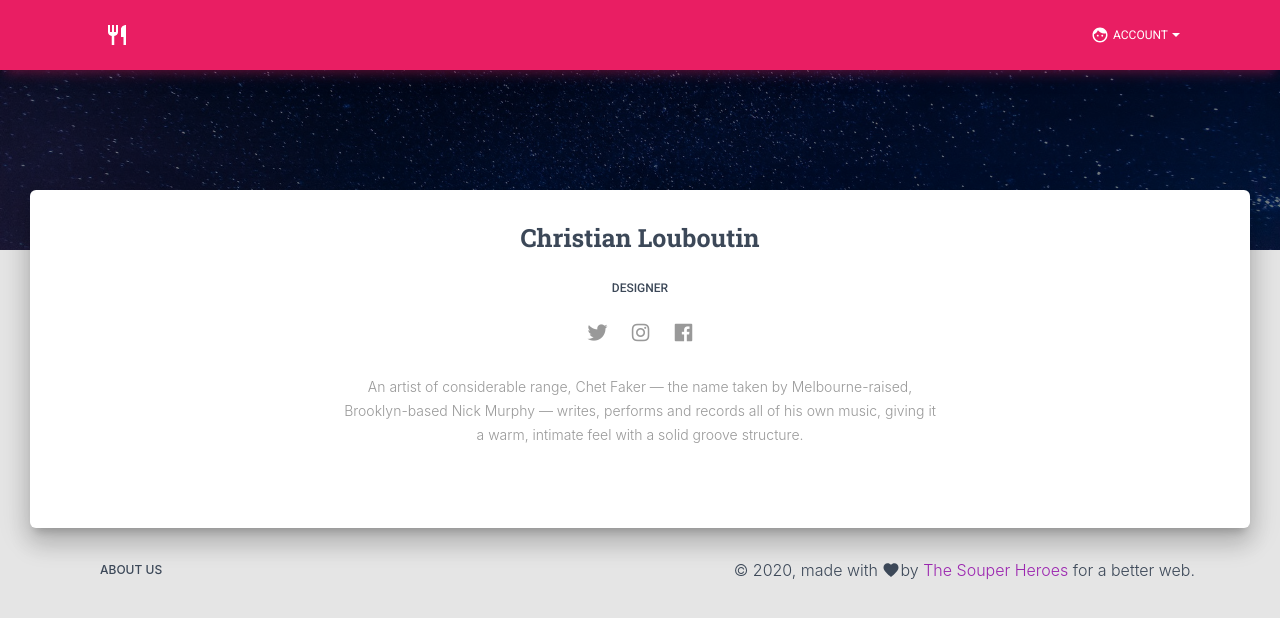
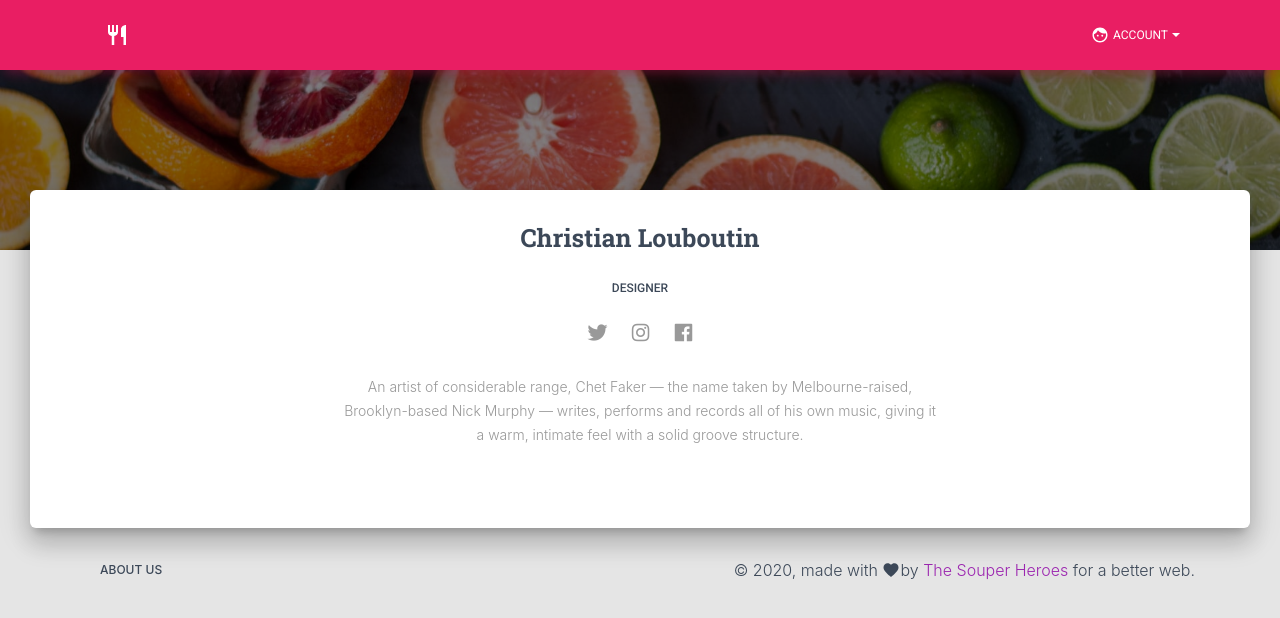
Before and after one commit to Souper-Heroes/souper-app-frontend, a React (Create React App) app: page / in a window 1280 px wide. Shown: the top 618 px of the page. Built offline with nearby package versions, Linux system fonts and the light colour scheme.

Commit message:
update image to citrus fruits

```diff
--- a/src/App.js
+++ b/src/App.js
@@ -35,7 +35,11 @@ function App() {
             rightLinks={<HeaderLinks />}
             fixed
           />
-          <Parallax small filter image={require('assets/img/profile-bg.jpg')} />
+          <Parallax
+            small
+            filter
+            image={require('assets/img/citrus-fruit.jpg')}
+          />
           <ItemListings />
           <SouperFooter />
         </Route>
```
